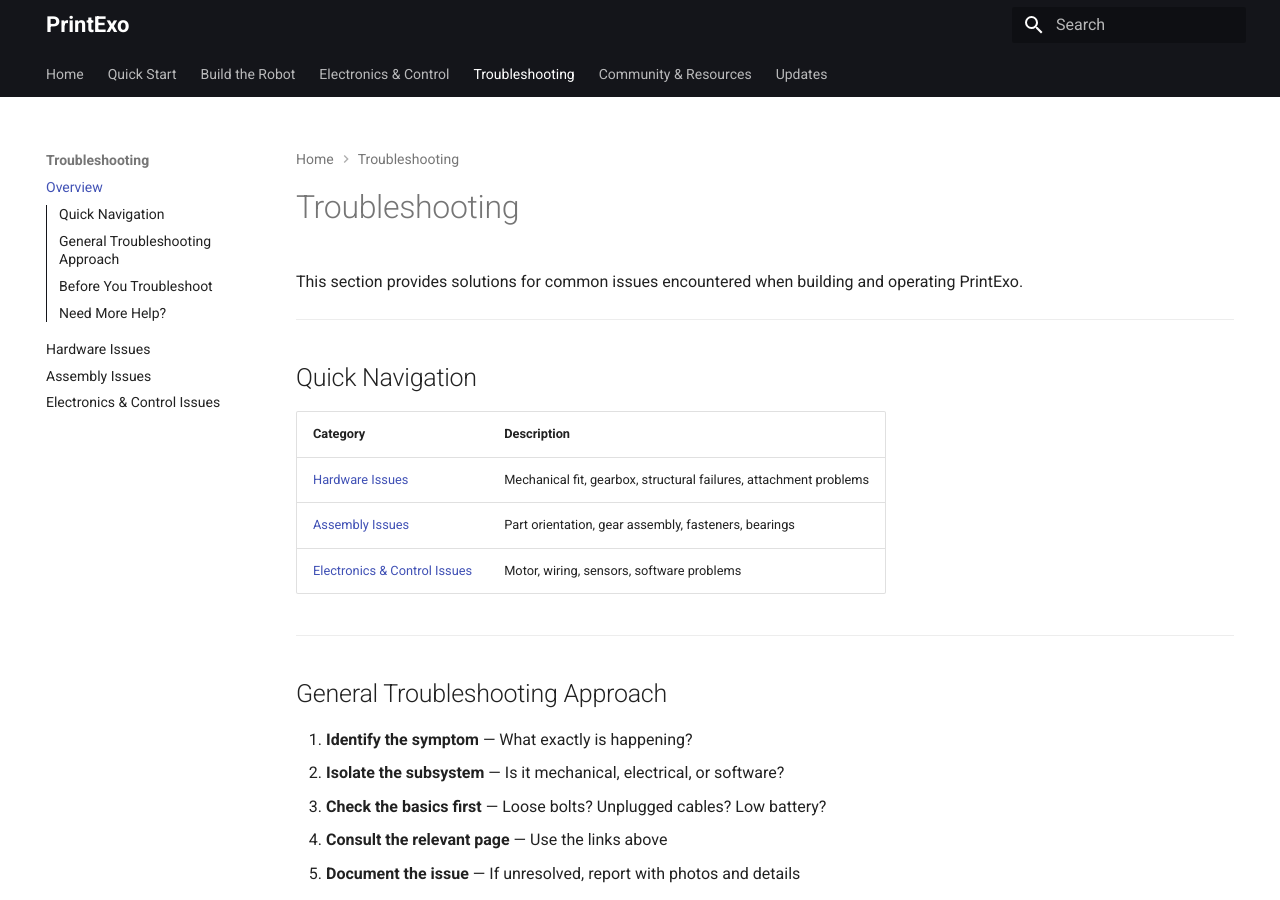
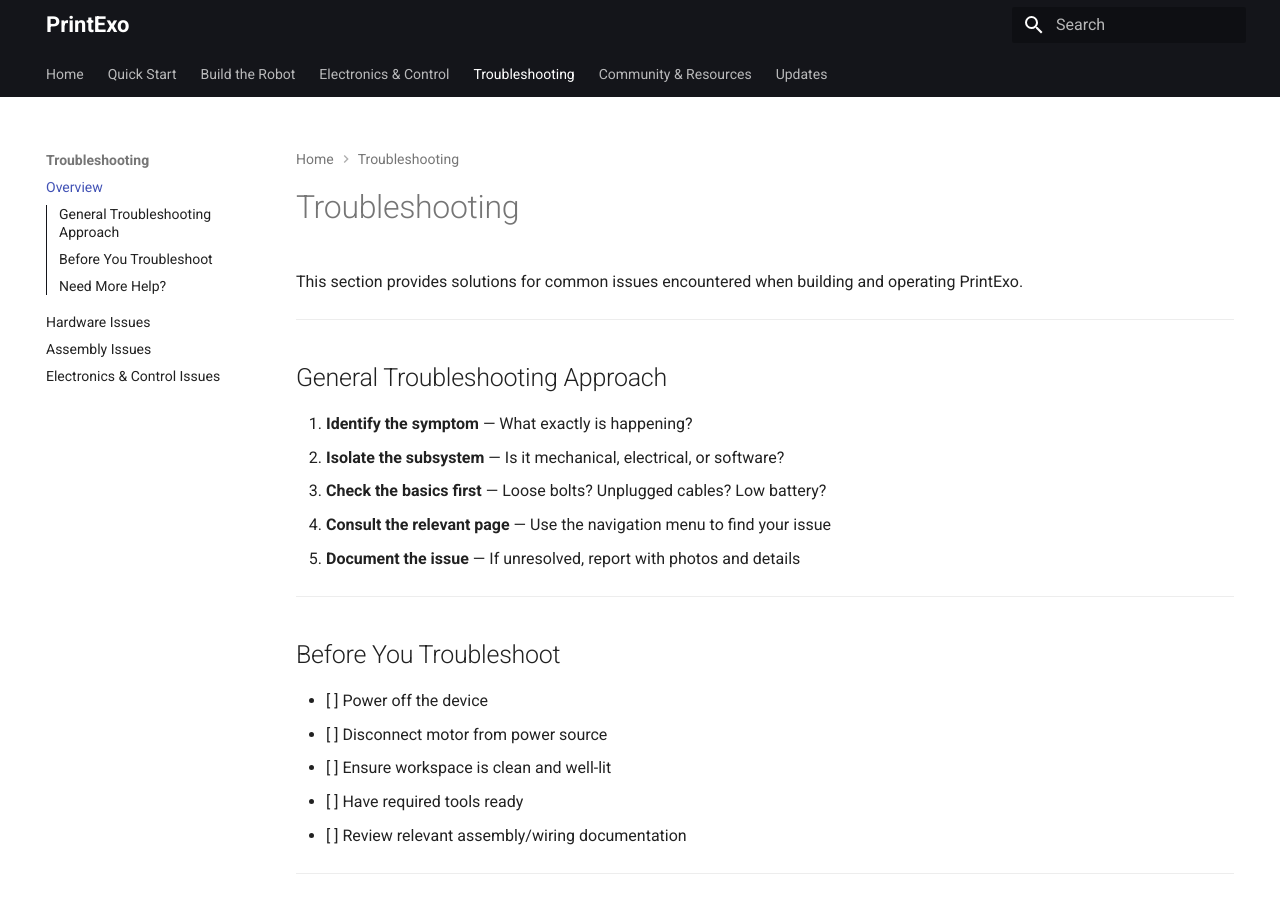
Before and after one commit to printexo/printexo.github.io, an MkDocs documentation site: the page built from docs/troubleshooting/index.md, in a window 1280 px wide and 900 px high. Built offline with MkDocs 1.6.1 and Material for MkDocs 9.7.7, drawn with Linux system fonts in a browser that asks for light colours.

Commit message:
docs: Troubleshooting Quick Navigation 삭제

```diff
--- a/docs/troubleshooting/index.md
+++ b/docs/troubleshooting/index.md
@@ -1,16 +1,6 @@
 # Troubleshooting
 
 This section provides solutions for common issues encountered when building and operating PrintExo.
-
----
-
-## Quick Navigation
-
-| Category | Description |
-|----------|-------------|
-| [Hardware Issues](hardware.md) | Mechanical fit, gearbox, structural failures, attachment problems |
-| [Assembly Issues](assembly.md) | Part orientation, gear assembly, fasteners, bearings |
-| [Electronics & Control Issues](elec_control.md) | Motor, wiring, sensors, software problems |
 
 ---
 
@@ -19,7 +9,7 @@ This section provides solutions for common issues encountered when building and
 1. **Identify the symptom** — What exactly is happening?
 2. **Isolate the subsystem** — Is it mechanical, electrical, or software?
 3. **Check the basics first** — Loose bolts? Unplugged cables? Low battery?
-4. **Consult the relevant page** — Use the links above
+4. **Consult the relevant page** — Use the navigation menu to find your issue
 5. **Document the issue** — If unresolved, report with photos and details
 
 ---
```
